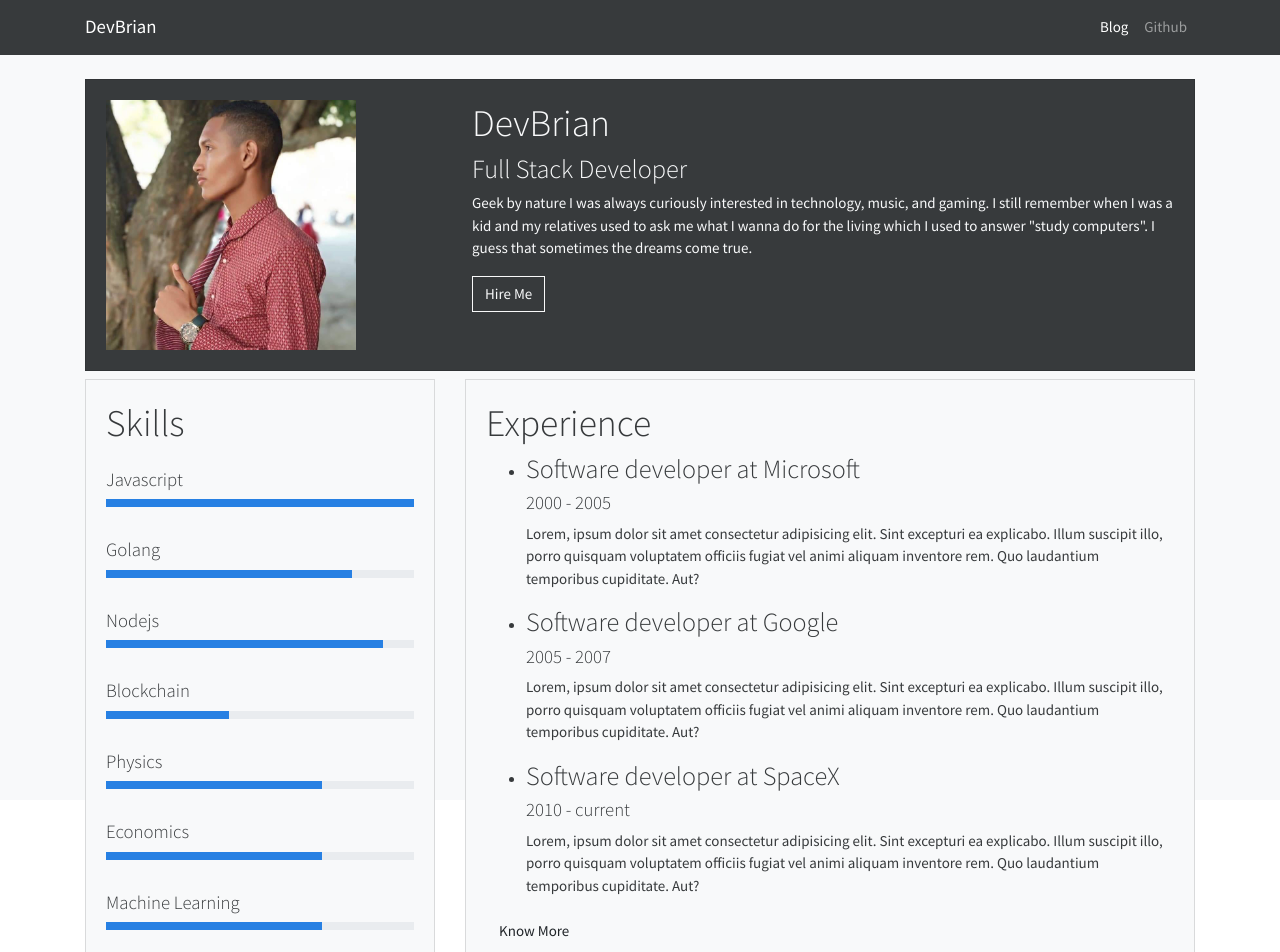
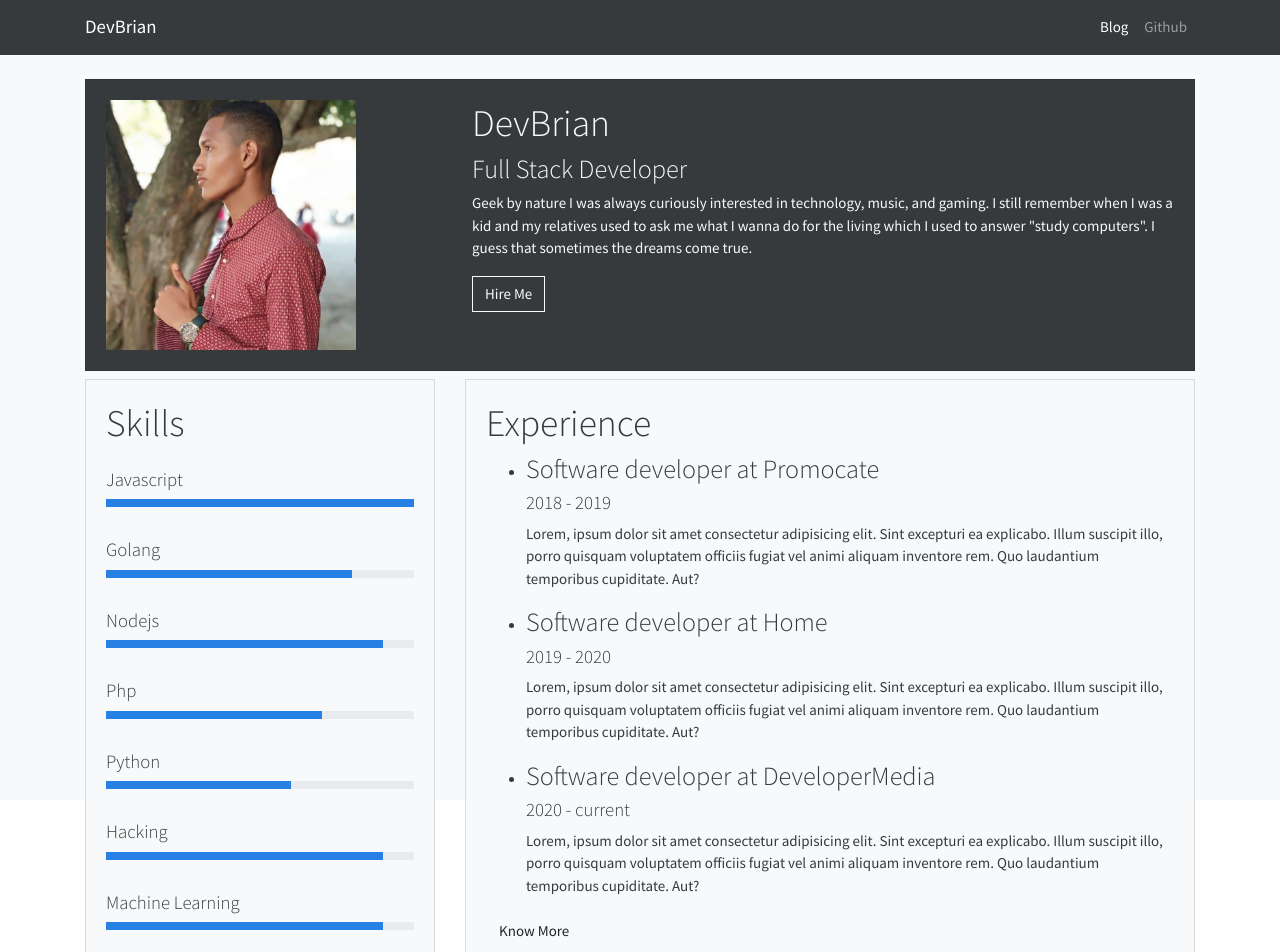
Before and after one commit to BrianArgel/portfoliodev, a Next.js app: page / in a window 1280 px wide. Shown: the top 952 px of the page. Built offline with nearby package versions, Linux system fonts and the light colour scheme; a small style sheet from the web is missing.

Commit message:
news data

```diff
--- a/components/Layout.js
+++ b/components/Layout.js
@@ -44,7 +44,7 @@ const Layout = ({ children, title, footer = true, dark = false }) => {
       {footer && (
         <footer className="bg-dark text-light text-center">
           <div className="container p-4">
-            <h1>&copy; Ryan Ray Portfolio</h1>
+            <h1>&copy; DevBrian Portfolio</h1>
             <p>2000 - {new Date().getFullYear()}</p>
             <p>All rights Reserved.</p>
           </div>
--- a/profile.js
+++ b/profile.js
@@ -12,43 +12,43 @@ export const skills = [
     percentage: 90,
   },
   {
-    skill: "Blockchain",
-    percentage: 40,
-  },
-  {
-    skill: "Physics",
+    skill: "Php",
     percentage: 70,
   },
   {
-    skill: "Economics",
-    percentage: 70,
+    skill: "Python",
+    percentage: 60,
+  },
+  {
+    skill: "Hacking",
+    percentage: 90,
   },
   {
     skill: "Machine Learning",
-    percentage: 70,
+    percentage: 90,
   },
 ];
 
 export const experiences = [
   {
-    title: "Software developer at Microsoft",
+    title: "Software developer at Promocate",
     description:
       "Lorem, ipsum dolor sit amet consectetur adipisicing elit. Sint excepturi ea explicabo. Illum suscipit illo, porro quisquam voluptatem officiis fugiat vel animi aliquam inventore rem. Quo laudantium temporibus cupiditate. Aut?",
-    from: 2000,
-    to: 2005,
+    from: 2018,
+    to: 2019,
   },
   {
-    title: "Software developer at Google",
+    title: "Software developer at Home",
     description:
       "Lorem, ipsum dolor sit amet consectetur adipisicing elit. Sint excepturi ea explicabo. Illum suscipit illo, porro quisquam voluptatem officiis fugiat vel animi aliquam inventore rem. Quo laudantium temporibus cupiditate. Aut?",
-    from: 2005,
-    to: 2007,
+    from: 2019,
+    to: 2020,
   },
   {
-    title: "Software developer at SpaceX",
+    title: "Software developer at DeveloperMedia",
     description:
       "Lorem, ipsum dolor sit amet consectetur adipisicing elit. Sint excepturi ea explicabo. Illum suscipit illo, porro quisquam voluptatem officiis fugiat vel animi aliquam inventore rem. Quo laudantium temporibus cupiditate. Aut?",
-    from: 2010,
+    from: 2020,
   },
 ];
 
```
